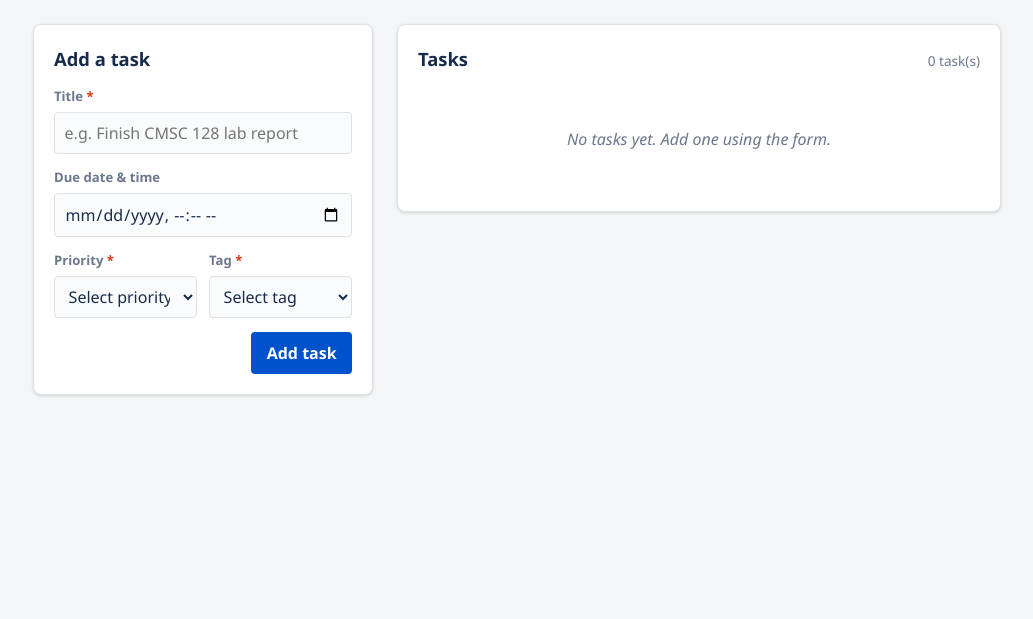
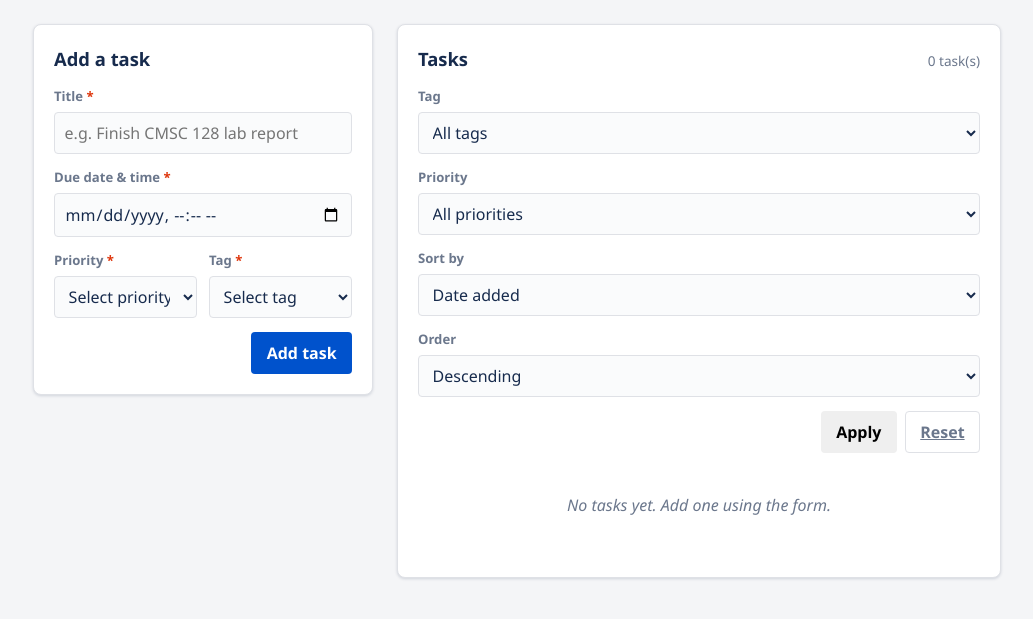
Before and after one commit to Matty-05/cmsc128-Lab1_CRUD_Escabarte_Fallarme, a Flask app: page / in a window 1280 px wide. Shown: the part 116-735 px from the top of the page, without its empty margins (123-1156 px from the left). Run offline with Flask 3, Linux system fonts and the light colour scheme; data that the repository does not hold is empty.

Commit message:
feat: add task filtering and sorting

```diff
--- a/templates/index.html
+++ b/templates/index.html
@@ -24,8 +24,8 @@
         </div>
 
         <div class="field">
-          <label for="due-date">Due date &amp; time</label>
-          <input type="datetime-local" id="due-date" name="due_date" />
+          <label for="due-date">Due date &amp; time <span class="required">*</span></label>
+          <input type="datetime-local" id="due-date" name="due_date" required />
         </div>
 
         <div class="field-row">
@@ -64,11 +64,59 @@
         <span id="task-count" class="task-count">{{ tasks|length }} task(s)</span>
       </div>
 
+      <form id="filter-form" class="filter-form" method="GET" action="{{ url_for('index') }}">
+        <div class="field">
+          <label for="filter-tag">Tag</label>
+          <select id="filter-tag" name="filter_tag">
+            <option value="" {% if request.args.get('filter_tag', '') == '' %}selected{% endif %}>All tags</option>
+            <option value="School" {% if request.args.get('filter_tag') == 'School' %}selected{% endif %}>School</option>
+            <option value="Personal" {% if request.args.get('filter_tag') == 'Personal' %}selected{% endif %}>Personal</option>
+            <option value="Others" {% if request.args.get('filter_tag') == 'Others' %}selected{% endif %}>Others</option>
+          </select>
+        </div>
+
+        <div class="field">
+          <label for="filter-priority">Priority</label>
+          <select id="filter-priority" name="filter_priority">
+            <option value="" {% if request.args.get('filter_priority', '') == '' %}selected{% endif %}>All priorities</option>
+            <option value="High" {% if request.args.get('filter_priority') == 'High' %}selected{% endif %}>High</option>
+            <option value="Medium" {% if request.args.get('filter_priority') == 'Medium' %}selected{% endif %}>Medium</option>
+            <option value="Low" {% if request.args.get('filter_priority') == 'Low' %}selected{% endif %}>Low</option>
+          </select>
+        </div>
+
+        <div class="field">
+          <label for="sort-by">Sort by</label>
+          <select id="sort-by" name="sort_by">
+            <option value="created_at" {% if request.args.get('sort_by', 'created_at') == 'created_at' %}selected{% endif %}>Date added</option>
+            <option value="due_date" {% if request.args.get('sort_by') == 'due_date' %}selected{% endif %}>Due date</option>
+            <option value="title" {% if request.args.get('sort_by') == 'title' %}selected{% endif %}>Title</option>
+            <option value="tag" {% if request.args.get('sort_by') == 'tag' %}selected{% endif %}>Tag</option>
+            <option value="priority" {% if request.args.get('sort_by') == 'priority' %}selected{% endif %}>Priority</option>
+          </select>
+        </div>
+
+        <div class="field">
+          <label for="sort-order">Order</label>
+          <select id="sort-order" name="sort_order">
+            <option value="desc" {% if request.args.get('sort_order', 'desc') == 'desc' %}selected{% endif %}>Descending</option>
+            <option value="asc" {% if request.args.get('sort_order') == 'asc' %}selected{% endif %}>Ascending</option>
+          </select>
+        </div>
+
+        <div class="form-actions filter-actions">
+          <button type="submit" class="btn btn-secondary">Apply</button>
+          <a href="{{ url_for('index') }}" class="btn btn-ghost">Reset</a>
+        </div>
+      </form>
+
       <ul id="task-list" class="task-list">
         {% for task in tasks %}
-          <li class="task-item {% if task.is_completed %}done{% endif %}">
-            <form action="{{ url_for('toggle_task', task_id=task.id) }}" method="POST" style="display:inline;">
-              <input type="checkbox" onchange="this.form.submit()" {% if task.is_completed %}checked{% endif %} />
+          <li class="task-item {% if task.is_done %}done{% endif %}"
+              data-due-date="{{ task.due_date }}"
+              data-is-done="{{ 1 if task.is_done else 0 }}">
+            <form action="{{ url_for('toggle_task', task_id=task.id) }}" method="POST" class="toggle-form">
+              <input type="checkbox" onchange="this.form.submit()" {% if task.is_done %}checked{% endif %} />
             </form>
 
             <div class="task-body">
@@ -79,15 +127,12 @@
                 {% if task.due_date %}
                   <time class="task-due-date" datetime="{{ task.due_date }}">Due: {{ task.due_date }}</time>
                 {% endif %}
-                {% if task.is_overdue and not task.is_completed %}
-                  <span class="badge overdue">Overdue</span>
-                {% endif %}
               </div>
             </div>
 
             <div class="task-actions">
               <a href="{{ url_for('edit_task_form', task_id=task.id) }}" class="icon-btn">Edit</a>
-              <form action="{{ url_for('delete_task', task_id=task.id) }}" method="POST" style="display:inline;">
+              <form action="{{ url_for('delete_task', task_id=task.id) }}" method="POST" class="delete-form">
                 <button type="submit" class="icon-btn delete">Delete</button>
               </form>
             </div>
@@ -97,12 +142,26 @@
 
       {% if tasks|length == 0 %}
         <p id="empty-state" class="empty-state">
-          No tasks yet. Add one using the form.
+          {% if request.args.get('filter_tag') or request.args.get('filter_priority') %}
+            No tasks match your filters.
+          {% else %}
+            No tasks yet. Add one using the form.
+          {% endif %}
         </p>
       {% endif %}
     </section>
   </main>
 
+  <div id="undo-modal" class="undo-modal" role="alertdialog" aria-live="assertive" hidden>
+    <p id="undo-message">Task deleted.</p>
+    <button type="button" id="undo-btn" class="btn btn-secondary">
+      Undo (<span id="undo-countdown">3</span>s)
+    </button>
+  </div>
+
   <script src="{{ url_for('static', filename='js/main.js') }}"></script>
+  <script>
+
+  </script>
 </body>
 </html>
```
